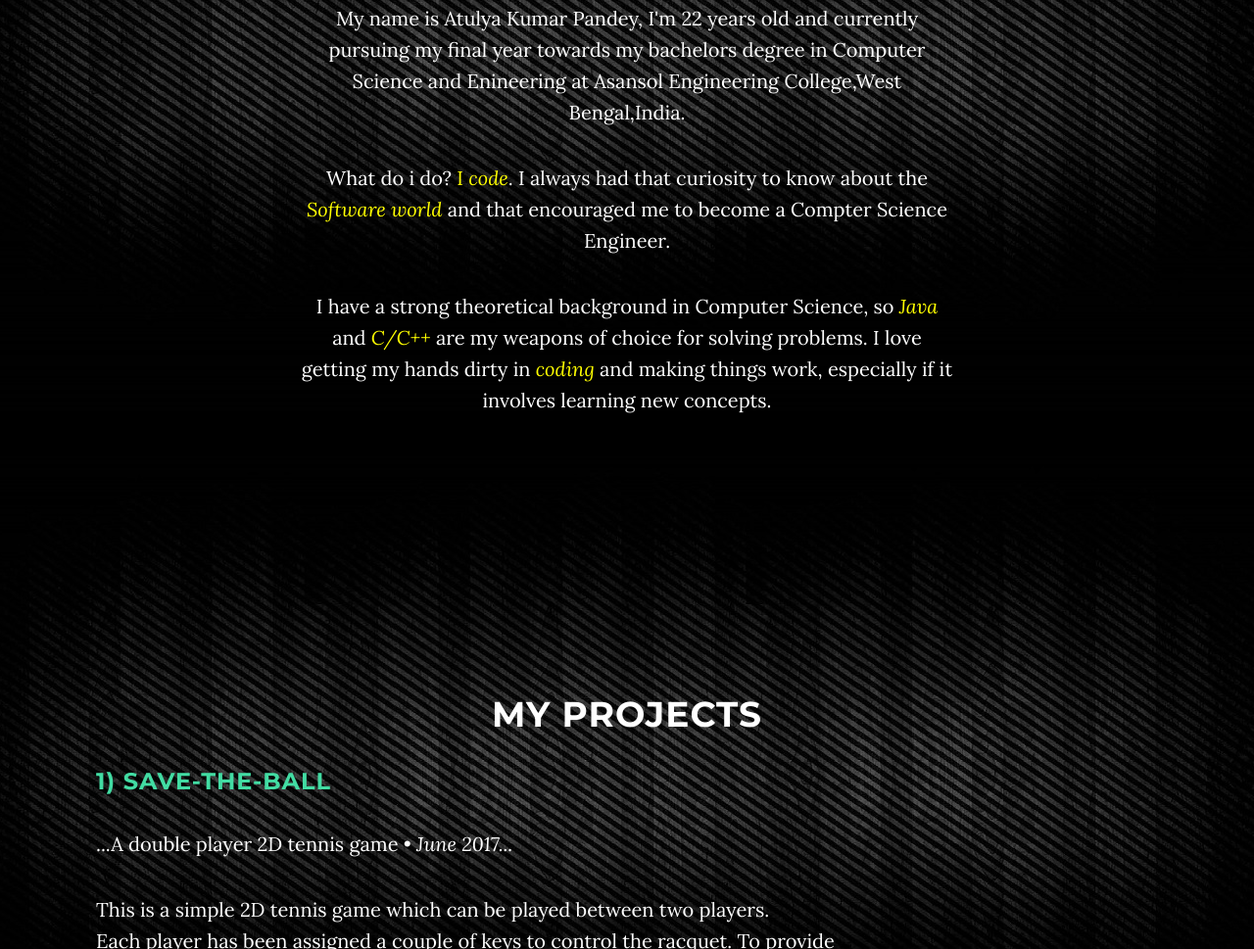
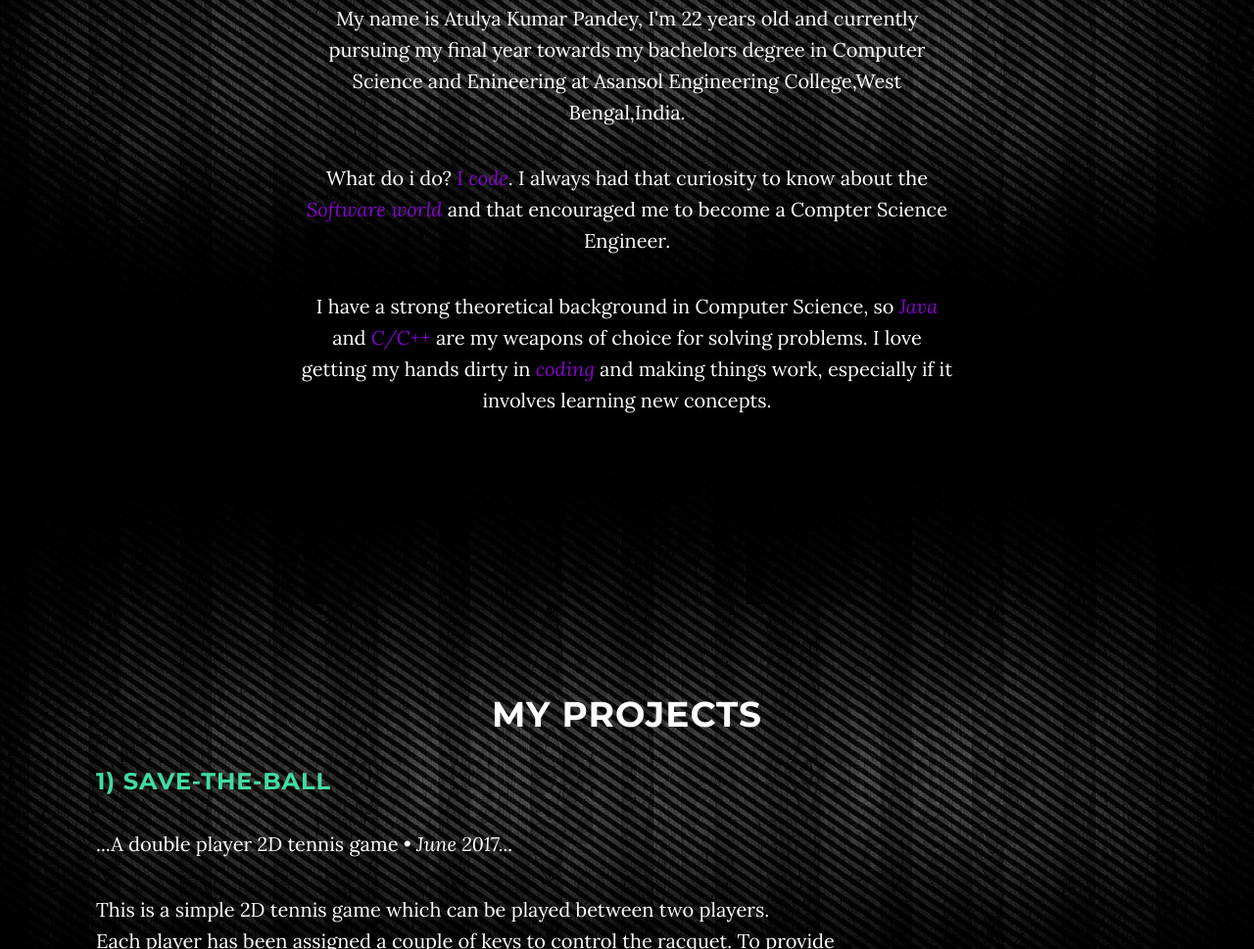
Before and after one commit to atul3015kr/atul3015kr.github.io, a website: page index.html in a window 1280 px wide. Shown: the part 1115-2084 px from the top of the page at 98% size. Drawn offline with nearby package versions, Linux system fonts and the light colour scheme.

Commit message:
Update index.html

```diff
--- a/index.html
+++ b/index.html
@@ -96,8 +96,8 @@
             <div class="col-lg-8 col-lg-offset-2">
                 <h2>About me</h2>
                 <p>My name is Atulya Kumar Pandey, I'm 22 years old and currently pursuing my final year towards my bachelors degree in Computer Science and Enineering at Asansol Engineering College,West Bengal,India.</p>
-                <p>What do i do? <font color=yellow>I <i>code</i></font>. I always had that curiosity to know about the <font color=yellow><i>Software world</i></font> and that encouraged me to become a Compter Science Engineer.</p>
-                <p>I have a strong theoretical background in Computer Science, so <font color=yellow><i>Java</i></font> and <font color=yellow><i>C/C++</i></font> are my weapons of choice for solving problems. I love getting my hands dirty in <font color=yellow><i>coding</i></font> and making things work, especially if it involves learning new concepts.</p>
+                <p>What do i do? <font color= #8604cc>I <i>code</i></font>. I always had that curiosity to know about the <font color=#8604cc><i>Software world</i></font> and that encouraged me to become a Compter Science Engineer.</p>
+                <p>I have a strong theoretical background in Computer Science, so <font color=#8604cc><i>Java</i></font> and <font color=#8604cc><i>C/C++</i></font> are my weapons of choice for solving problems. I love getting my hands dirty in <font color=#8604cc><i>coding</i></font> and making things work, especially if it involves learning new concepts.</p>
             </div>
         </div>
     </section>
```
